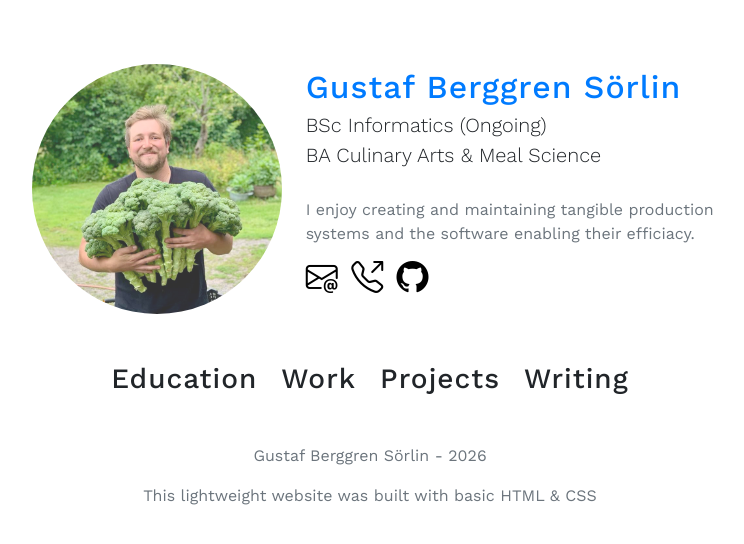
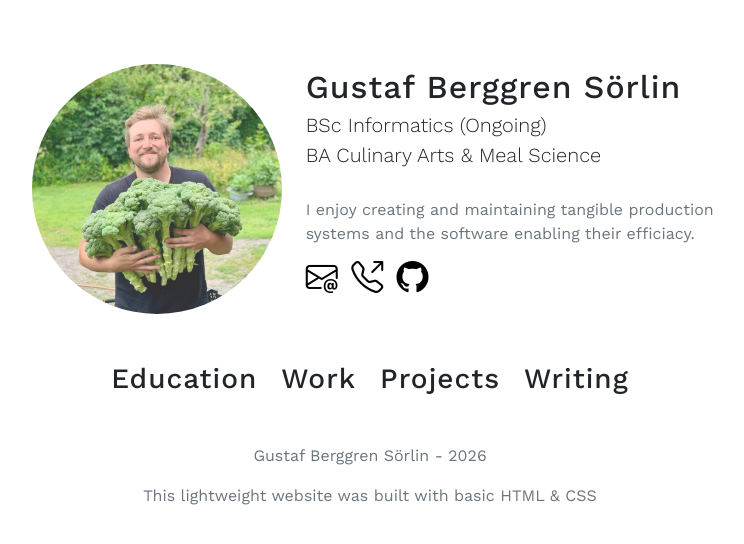
Before and after one commit to gbrggrn/gbrggrn.github.io, a Jekyll site: the page built from index.html, in a window 1280 px wide. Shown: the top 544 px of the page, without its empty margins (270-1014 px from the left). Built offline with Jekyll 4.4.1, drawn with Linux system fonts in a browser that asks for light colours.

Commit message:
Update default.html

```diff
--- a/_layouts/default.html
+++ b/_layouts/default.html
@@ -23,7 +23,7 @@
       </div>
 
       <div class="text-start px-2 mt-2 col-md-4">
-        <a href="https://gbrggrn.github.io" class="text-decoration-none"><h2 class="mb-1">Gustaf Berggren Sörlin</h2></a>
+        <h2 class="mb-1">Gustaf Berggren Sörlin</h2>
         <p class="lead mb-1">BSc Informatics (Ongoing)<br>BA Culinary Arts & Meal Science</p><br>
         <p class="text-muted mb-2">I enjoy creating and maintaining tangible production systems and the software enabling their efficiacy.</p>
 
```
